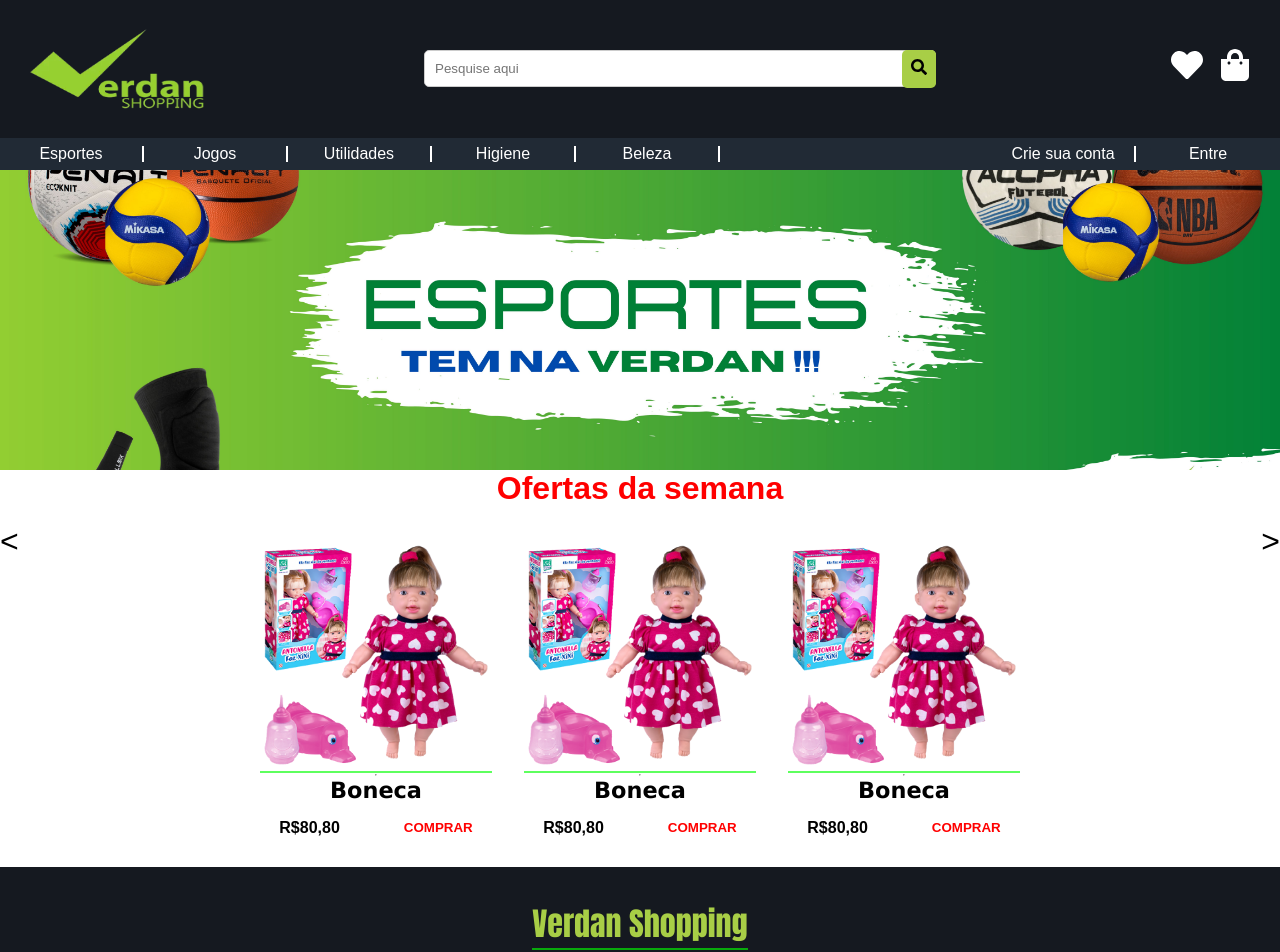
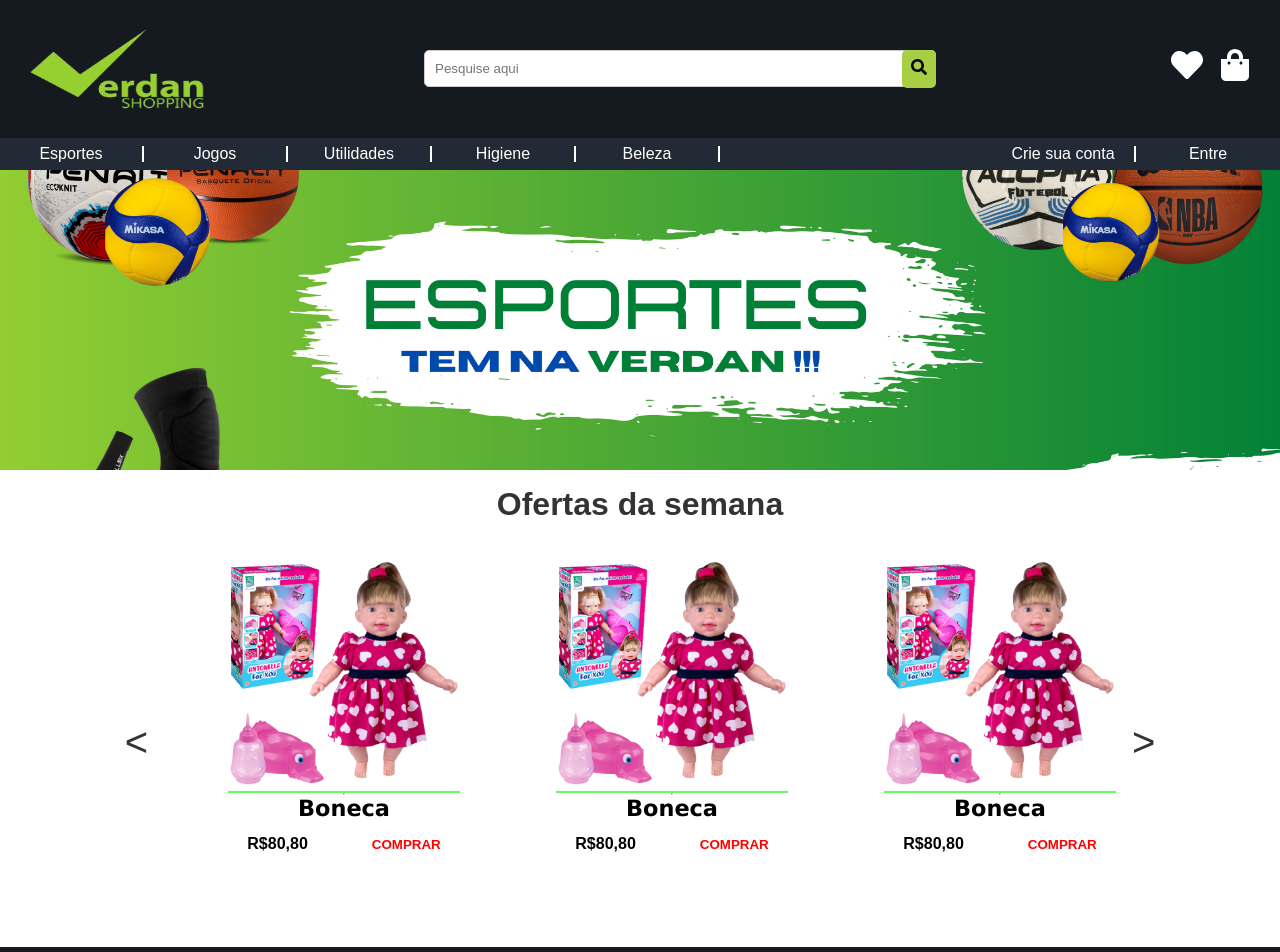
Before and after one commit to AlanDiogoR/TCC, a React (Create React App) app in the folder frontend/verdan/: page / in a window 1280 px wide. Shown: the top 952 px of the page. Built offline with nearby package versions, Linux system fonts and the light colour scheme.

Commit message:
banner produto dando muita quebra

```diff
--- a/frontend/verdan/src/components/Ofertas/index.tsx
+++ b/frontend/verdan/src/components/Ofertas/index.tsx
@@ -5,12 +5,15 @@
   return (
     <main className={styles.ofertasDaSemana}>
       <h2>Ofertas da semana</h2>
-      <div>
+      <div className={styles.bannerProduto}>
         <div className={styles.icon}>&lt;</div> {/*sinal de menor */}
-        <div className={styles.produtos}>
-          <Produtos/>
-          <Produtos/>
-          <Produtos/>
+        <div>
+
+          <div className={styles.produtos}>
+            <div className={styles.produto}><Produtos/></div>
+            <div className={styles.produto}><Produtos/></div>
+            <div className={styles.produto}><Produtos/></div>
+          </div>
         </div>
         <div className={styles.icon}>&gt;</div>{/*sinal de maior */}
       </div>
--- a/frontend/verdan/src/components/Ofertas/styles.module.scss
+++ b/frontend/verdan/src/components/Ofertas/styles.module.scss
@@ -1,28 +1,42 @@
 .ofertasDaSemana {
   display: flex;
   flex-direction: column;
-  flex-wrap: wrap;
   background-color: white;
+  align-items: center;
+  text-align: center;
 
   h2 {
     text-align: center;
     margin-bottom: 1rem;
-    color: red;
+    margin-top: 1rem;
+    color: rgba(19, 18, 18, 0.863);
     font-size: 2rem;
   }
 
   .icon {
-    font-size: 2rem;
+    text-align: center;
+    font-size: 40px;
+    color: rgba(19, 18, 18, 0.863);
+  }
+  .bannerProduto {
+    display: flex;
+    align-items: center;
+    text-align: center;
+
+    div {
+
+      .produto {
+        display: flex;
+        justify-content: space-between;
+        margin-left: 4rem;
+        margin-bottom: 4rem;
+      }
+    }
   }
 
   .produtos {
     display: flex;
     flex-direction: row;
-  }
-
-  div {
-    display: flex;
-    justify-content: space-between;
   }
 
   @media screen and (max-width: 766px) {
```
